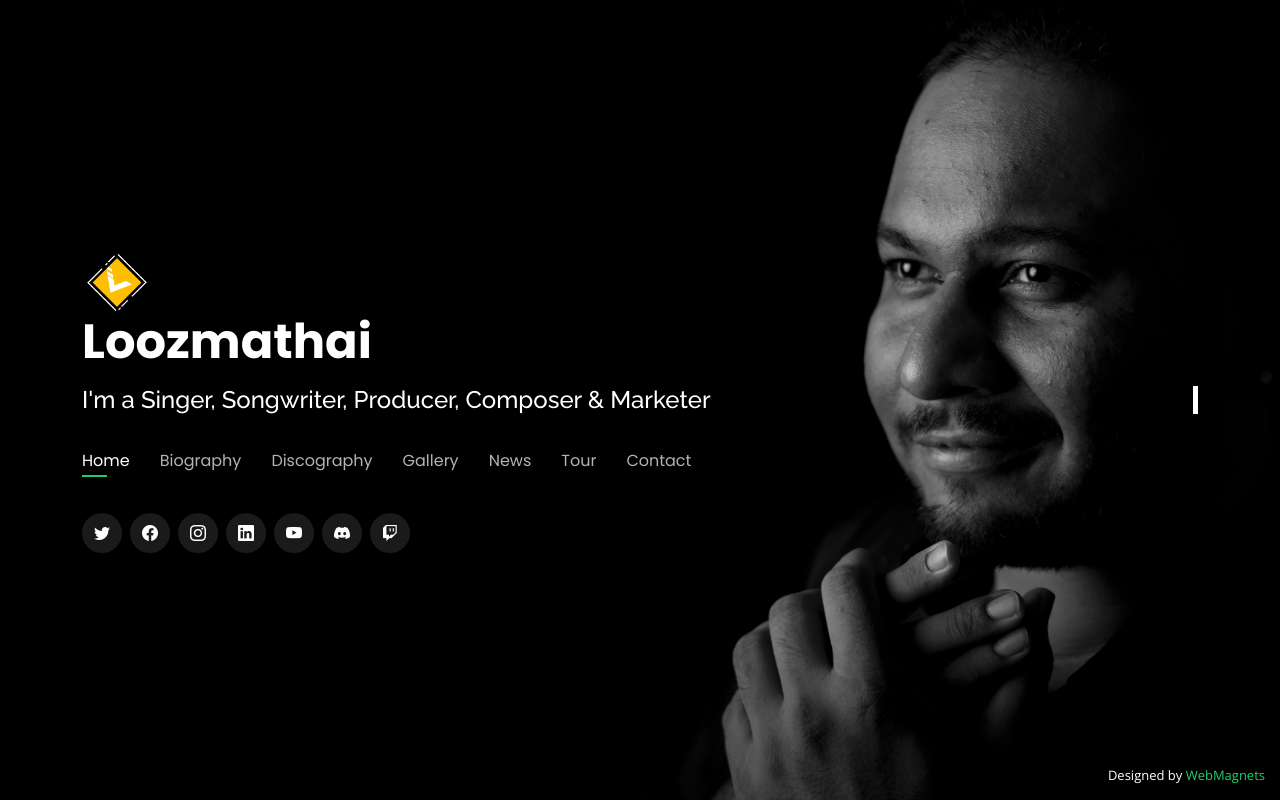
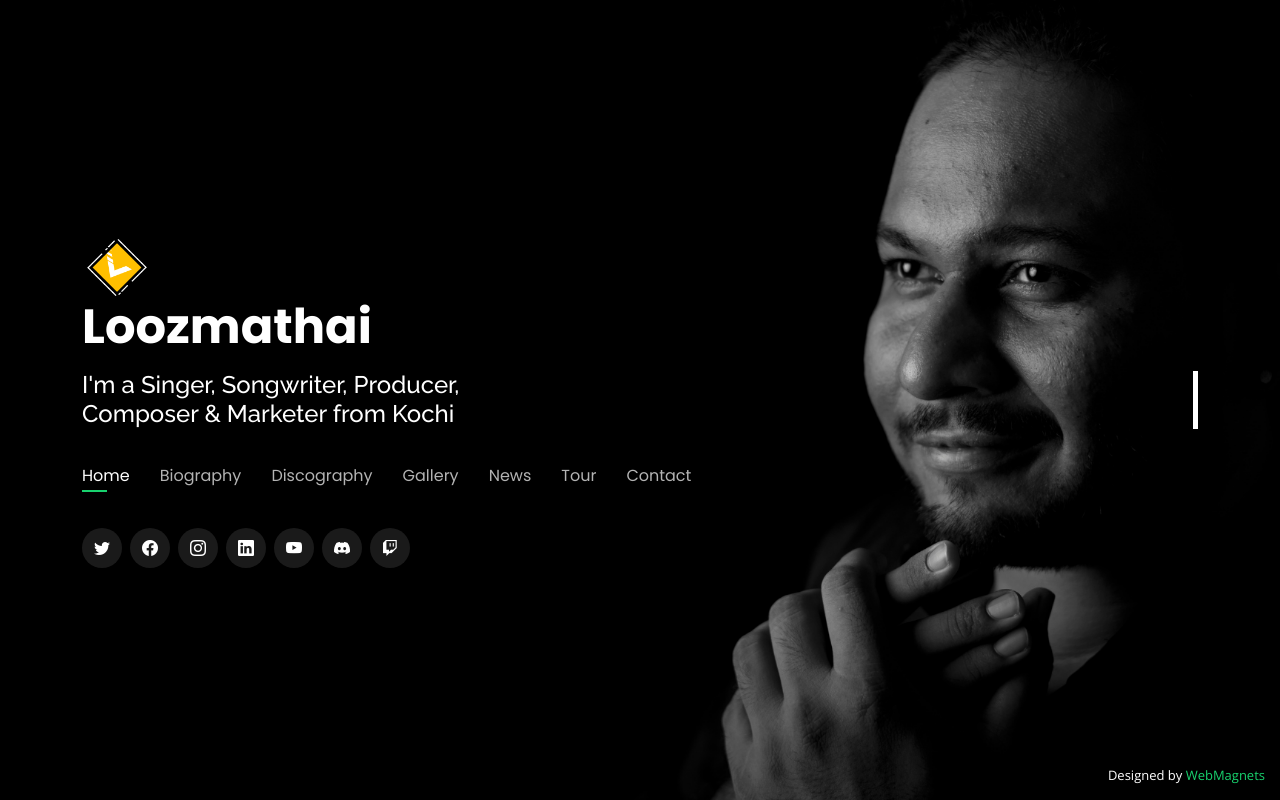
Before and after one commit to jvk5/looz, a plain HTML site: page index.html in a window 1280 px wide. Drawn offline with nearby package versions, Linux system fonts and the light colour scheme; files that its build step writes are made by us from their sources; files whose address does not match are found by name.

Commit message:
Update index.html

```diff
--- a/index.html
+++ b/index.html
@@ -78,7 +78,7 @@
       </style>
     </head>
     <body>
-      <h2>I'm a Singer, Songwriter, Producer, Composer & Marketer </h2>
+      <h2>I'm a Singer, Songwriter, Producer,</br> Composer & Marketer from Kochi </h2>
     </body>
       <nav id="navbar" class="navbar">
         <ul>
```
